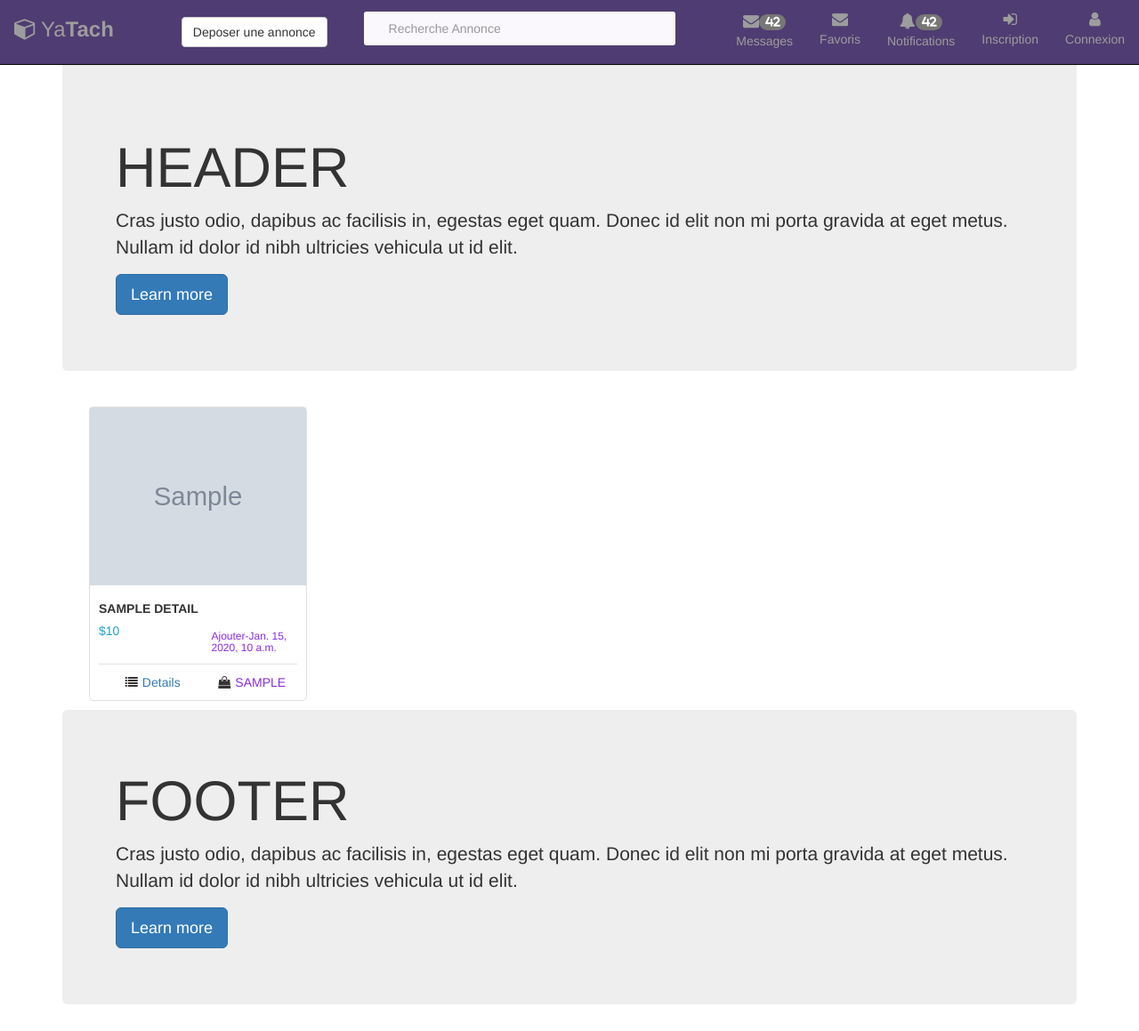
After one commit to wafistos1/Ecommerce_project, a Django app: template Mysite/annonce/templates/annonce/favorite.html in a window 1280 px wide. The commit adds this page. Shown: the whole page at 89% size. Run offline with Django 3.2, Linux system fonts and the light colour scheme; the template is opened without the code that fills it: most values are stand-ins (such as "Sample title", 1, 10 or a date in 2020); grey boxes marked "Sample" are stand-in pictures; some libraries are stand-ins or nearby versions.

Commit message:
add and done favourite fonctionality

```diff
--- a/Mysite/annonce/models.py
+++ b/Mysite/annonce/models.py
@@ -46,6 +46,7 @@
     owner = models.ForeignKey(Profile, on_delete=models.CASCADE)
     created = models.DateField(auto_now_add=True)
     update = models.DateField(auto_now=True)
+    favorite = models.ManyToManyField(Profile, related_name='favorite', blank=True)
 
     class Meta:
         pass
--- a/Mysite/annonce/templates/annonce/comment.html
+++ b/Mysite/annonce/templates/annonce/comment.html
@@ -50,6 +50,11 @@
 
             </div>
         </div>
+        {% empty%}
+        <div class="container fluid">
+            <p>No comment Found </p>
+        </div>
+
         <!--end Bolck reply-->
         {% endfor %}
 
--- /dev/null
+++ b/Mysite/annonce/templates/annonce/favorite.html
@@ -0,0 +1,61 @@
+{% extends "base.html" %}
+{% load crispy_forms_tags %}
+{% load static %}
+
+{% load humanize %}
+
+{% load i18n %}
+
+
+{% block head_title %}{% trans "favourite list" %}{% endblock %}
+{% block categories %}{% endblock categories %}
+
+{% block annonce %}
+
+{% for details in favorite_list%}
+
+<div class="col-sm-4  col-12" style="margin-top: 10px; border-width: 5px; border-color: blueviolet;">
+    <div class="col-item">
+      <div class="photo">
+
+        <img src="{{details.image.all.0.image.url }}" alt="a" style="height: 200px; width: 250px; "
+          class="img-responsive" />
+
+      </div>
+      <div class="info">
+        <div class="row">
+          <div class="price col-md-12">
+            <h5>
+              <strong>{{ details.title|upper|truncatechars:24  }}</strong></h5>
+            <div class="row">
+
+              <div class="price col-md-6">
+                <h5 class="price-text-color">
+                  ${{ details.price|intcomma}}</h5>
+              </div>
+              <div class="price col-md-6">
+                <h6 class="price-text-color" style="color: blueviolet;">
+                  Ajouter-{{ details.created }}</h6>
+              </div>
+
+            </div>
+          </div>
+
+        </div>
+        <div class="separator clear-left">
+          <p class="btn-details">
+            <i class="fa fa-list"></i><a href="{{details.get_absolute_url}}" class="hidden-sm">Details</a></p>
+          <p class="btn-details">
+            <i class="fa fa-shopping-bag"></i><a class="hidden-sm"
+              style="color: blueviolet;">{{details.type_annonce|upper}}
+            </a></p>
+        </div>
+        <div class="clearfix">
+        </div>
+      </div>
+    </div>
+  </div>
+{% endfor %}
+
+
+{% endblock annonce %}
--- a/Mysite/annonce/urls.py
+++ b/Mysite/annonce/urls.py
@@ -1,11 +1,13 @@
 from django.urls import path
 from annonce import views
-from annonce.views import annonceListView, updateAnnonce, AnnonceDeletelView, add_annonce, annonceDetaiView
+from annonce.views import annonceListView, updateAnnonce, AnnonceDeletelView, add_annonce, annonceDetaiView, favorite, annonce_favorite_list
 
 urlpatterns = [
     path('', views.home, name='home'),
     path('annonce/add', views.add_annonce, name='add_annonce'),
     path('annonce/detail/<uuid:pk>', views.annonceDetaiView, name='annonce_detail'),
+    path('annonce/favorite/<uuid:pk>', views.favorite, name='favorite_annonce'),
+    path('annonce/favorite/', views.annonce_favorite_list, name='favorite_list'),
     # path('annonce/detail/<uuid:pk>', AnnonceDetailView.as_view(), name='annonce_detail'),
     path('annonce/list', annonceListView.as_view(), name='annonce_list'),
     path('annonce/delete/<uuid:pk>', AnnonceDeletelView.as_view(), name='annonce_delete'),
--- a/Mysite/templates/base.html
+++ b/Mysite/templates/base.html
@@ -10,6 +10,7 @@
   <meta name="viewport" content="width=device-width, initial-scale=1">
   <link rel="stylesheet" href="{% static 'css/custom.css' %}">
   {% block link %}
+  <script src="https://kit.fontawesome.com/971c1632df.js" crossorigin="anonymous"></script>
   <link href="https://fonts.googleapis.com/css?family=Roboto|Varela+Round" rel="stylesheet">
   <link rel="stylesheet" href="https://fonts.googleapis.com/icon?family=Material+Icons">
   <link rel="stylesheet" href="https://maxcdn.bootstrapcdn.com/font-awesome/4.7.0/css/font-awesome.min.css">
@@ -49,10 +50,11 @@
           </div>
         </form>
         <ul class="nav navbar-nav navbar-right ml-auto">
-          <li class="nav-item active"><a href="{% url 'home' %}" class="nav-link"><i
-                class="fa fa-home"></i><span>Home</span></a></li>
+
           <li class="nav-item"><a href="#" class="nav-link"><i class="fa fa-envelope"><span
                   class="badge">42</span></i><span>Messages</span></a></li>
+          <li class="nav-item"><a href="{%url 'favorite_list'%}" class="nav-link"><i class="fa fa-envelope"><span
+                    class="badge"></span></i><span>Favoris</span></a></li>
           <li class="nav-item"><a href="#" class="nav-link"><i class="fa fa-bell"><span
                   class="badge">42</span></i><span>Notifications</span></a>
           </li>
```
Also changed, not shown: Mysite/annonce/templates/annonce/detail.html (+20 -0 lines), Mysite/annonce/views.py (+31 -1 lines).
